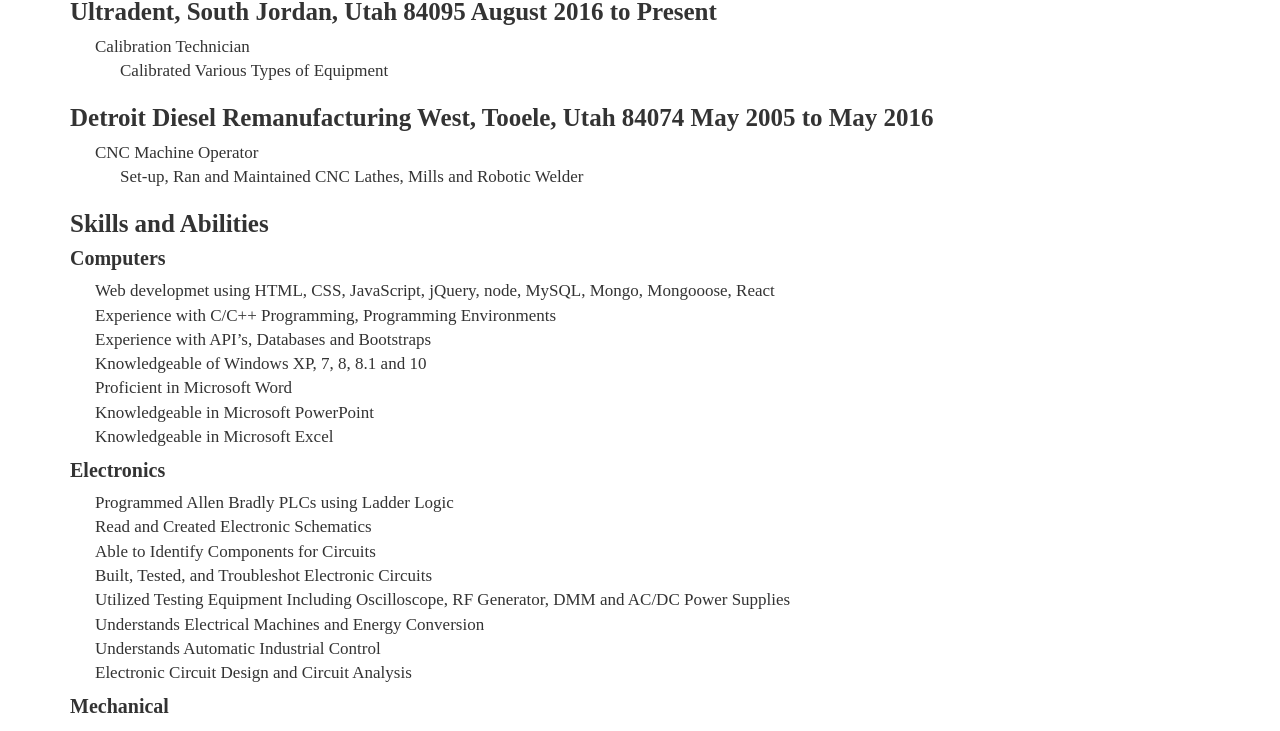
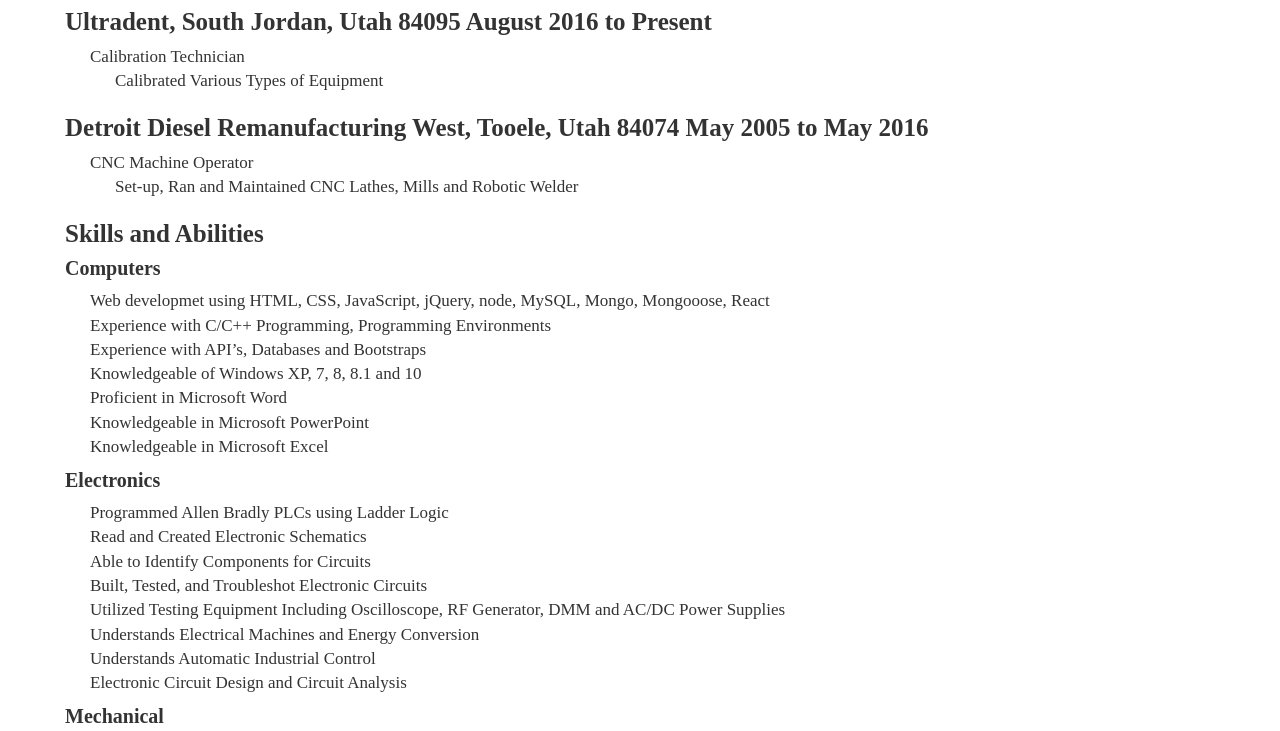
Before and after one commit to jester2255/PhilipsResume, a plain HTML site: page index.html in a window 1280 px wide. Shown: the part 241-972 px from the top of the page. Drawn offline with Linux system fonts and the light colour scheme.

Commit message:
adding somr style

```diff
--- a/assets/css/style.css
+++ b/assets/css/style.css
@@ -29,3 +29,7 @@
 	font-weight: bold;
 	font-size: 25px;
 }
+ #bodyContainer{
+ 	margin-bottom: 40px;
+	padding: 10px;
+ }
--- a/index.html
+++ b/index.html
@@ -9,7 +9,7 @@
 	<link rel="stylesheet" type="text/css" href="assets/css/style.css">
 </head>
 <body>
-	<div class="container">
+	<div class="container" id="bodyContainer">
 	<h1>Philip Dunn</h1>
 <h2>451 North 50 West, Tooele, Utah 84074, 801-870-1038, philipbdunnasect@yahoo.com</h2>
 <h2><a href="https://github.com/jester2255">Git Hub</a>  <a href ="https://www.linkedin.com/in/philip-dunn-348b1b60/">Linked in</a></h2>
```
